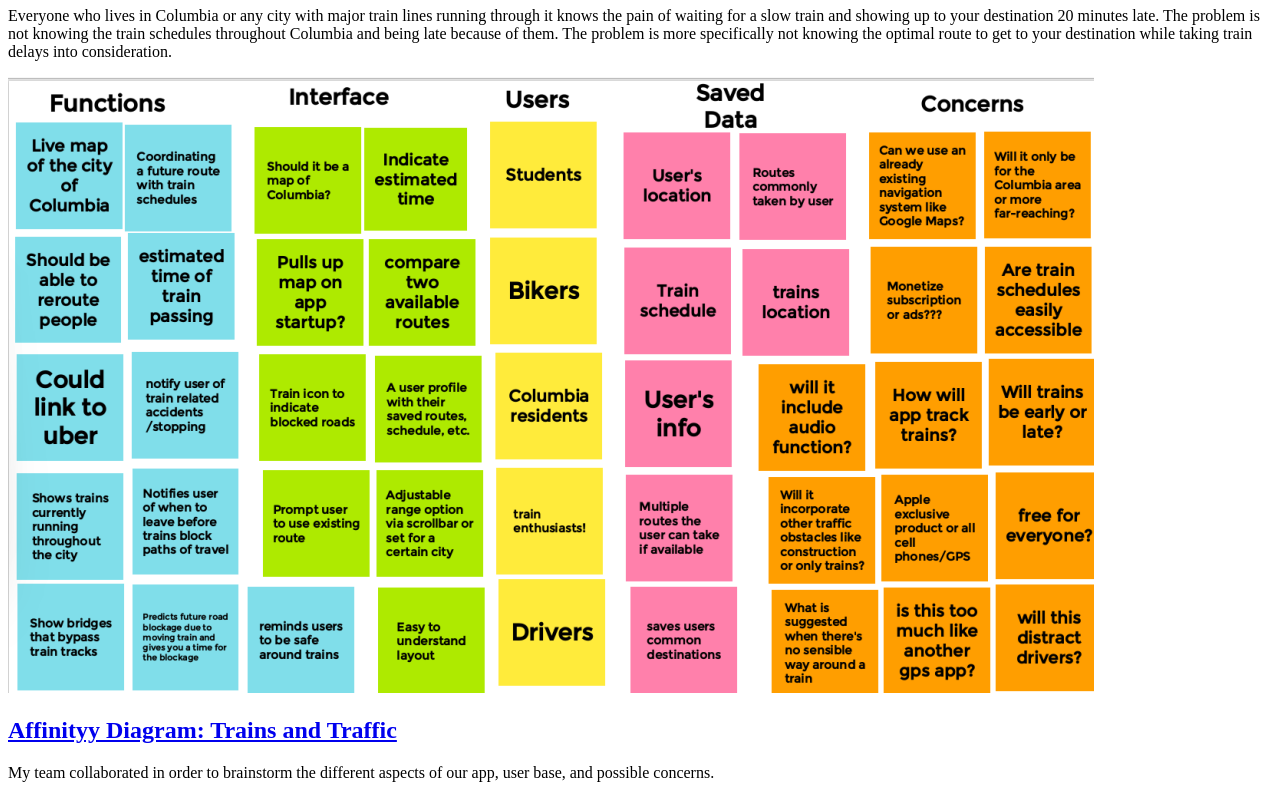
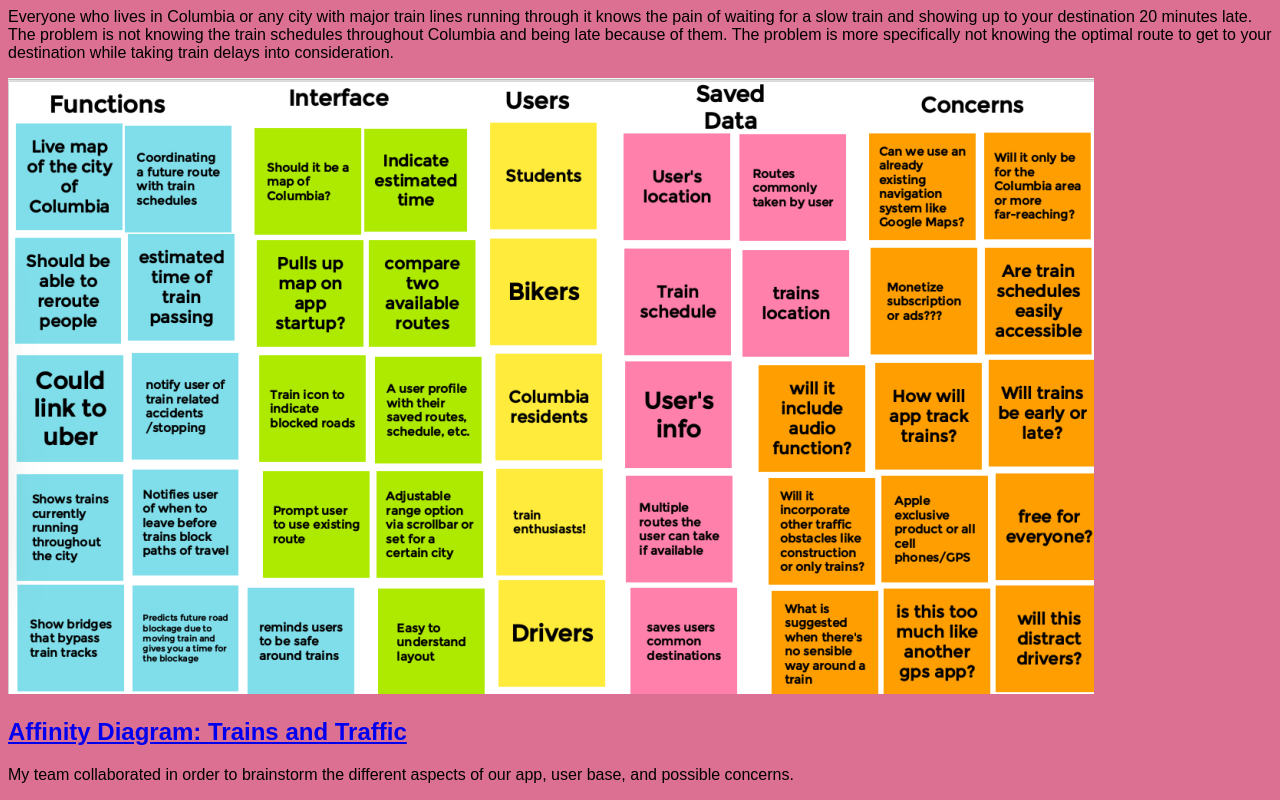
Before and after one commit to NicoleRottmann/NicoleRottmann.github.io, a plain HTML site: page index.html in a window 1280 px wide. Shown: the part 826-1626 px from the top of the page. Drawn offline with Linux system fonts and the light colour scheme; files that its build step writes are made by us from their sources.

Commit message:
Add files via upload

```diff
--- a/index.html
+++ b/index.html
@@ -2,6 +2,7 @@
 <html>
     <head>
       <title>CSCE 190: Nicole Rottmann</title>
+      <link rel="stylesheet" href="styles.css">
     </head>
     <body>
         <h1>Nicole Rottmann's CSCE 190 Site</h1>
@@ -22,7 +23,7 @@
     <section class="assignment">
         <a href="files/affinitydiagram.pdf"><img src="images/affinitydiagram.png"></a>
         <section class = "ass-details">
-            <a href="files/affinitydiagram.pdf"><h2>Affinityy Diagram: Trains and Traffic</h2></a>
+            <a href="files/affinitydiagram.pdf"><h2>Affinity Diagram: Trains and Traffic</h2></a>
             <p>
                 My team collaborated in order to brainstorm the different aspects of our app, user base, and possible concerns.
             </p>
```
